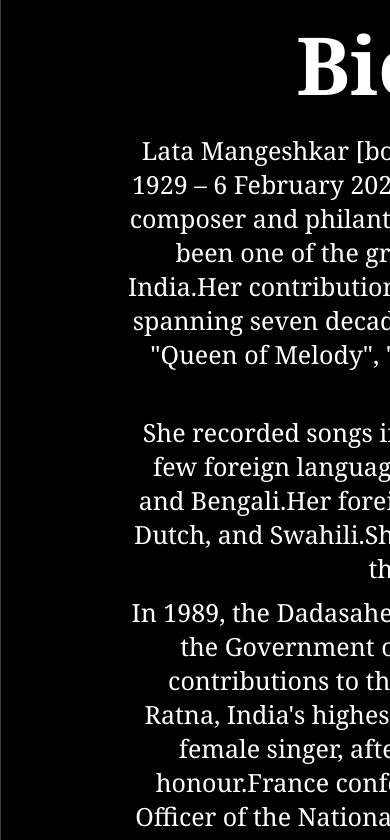
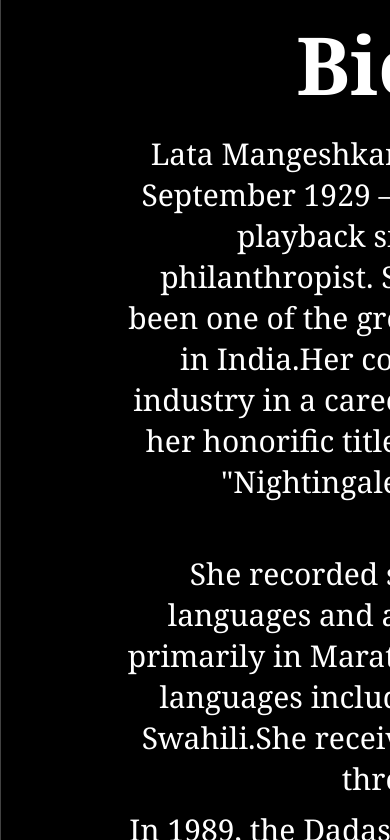
Before and after one commit to Omkarpol25/Tribute-Page, a plain HTML site: page index.html in a window 390 px wide. Shown: the part 800-1640 px from the top of the page. Drawn offline with Linux system fonts and the light colour scheme.

Commit message:
Update style.css

```diff
--- a/style.css
+++ b/style.css
@@ -85,7 +85,7 @@ audio
     .main
     {
         padding:20px 2px;
-        height:2500px;
+        height:2128px;
     }
     .bio
     {
@@ -101,6 +101,6 @@ audio
     {
     margin: 10px 2px;
     font-family:Cambria, Cochin, Georgia, Times, 'Times New Roman', serif;
-    font-size: 25px;
+    font-size: 30px;
     }
 }
```
